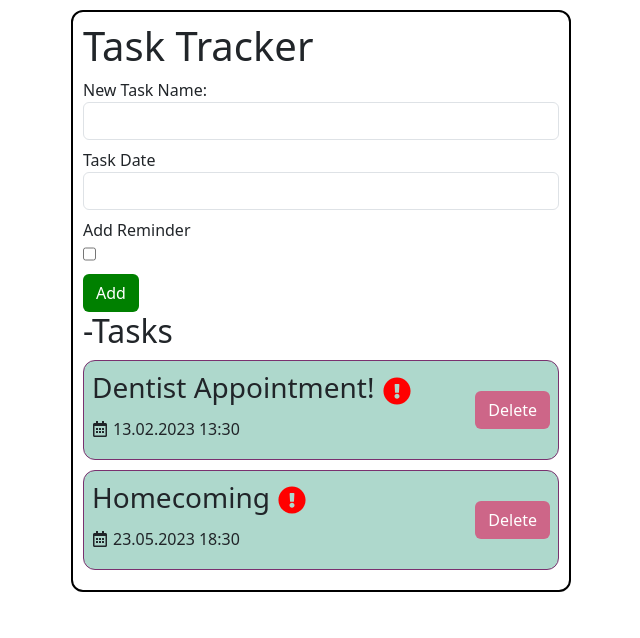
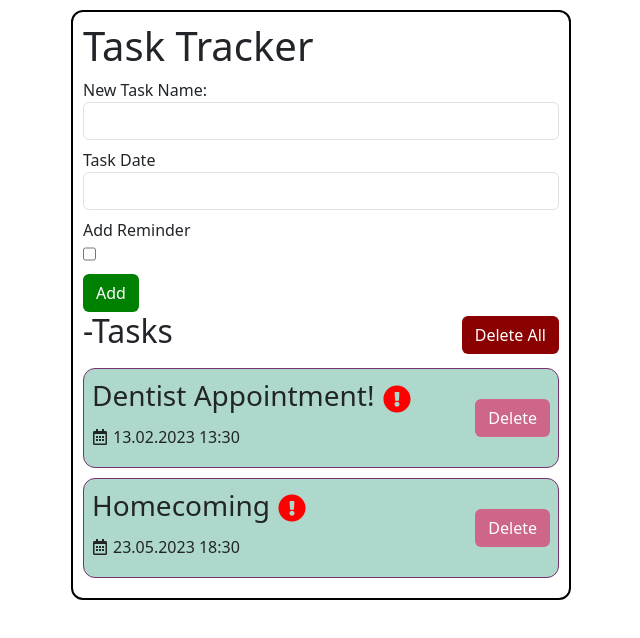
Before and after one commit to mitokande/to-do-react, a React (Create React App) app: page / in a window 1280 px wide. Shown: the top 638 px of the page, without its empty margins (319-959 px from the left). Built offline with nearby package versions, Linux system fonts and the light colour scheme.

Commit message:
feat: added delete all functionality

```diff
--- a/src/App.js
+++ b/src/App.js
@@ -41,11 +41,14 @@ export default function App() {
       return todo
     }))
   }
+  const deleteAll = () => {
+    setTodos([])
+  }
   return (
     <div className='main'>
       <Header></Header>
       <NewTask addTask={addTodo} />
-      <Todos onComplete={complete} tasks={todos} onDelete={deleteTodo} ></Todos>
+      <Todos onComplete={complete} tasks={todos} deleteAll={deleteAll} onDelete={deleteTodo} ></Todos>
     </div>
   )
 }
--- a/src/components/Button.js
+++ b/src/components/Button.js
@@ -3,7 +3,7 @@ import React from 'react'
 export default function Button({ title, bgColor, onClick }) {
     return (
         <button
-            onClick={onClick}
+            onClick={() => onClick()}
             className='btn'
             style={{ backgroundColor: bgColor }}
         >{title}</button>
--- a/src/components/Todos.js
+++ b/src/components/Todos.js
@@ -1,11 +1,14 @@
 import React from 'react'
 import Todo from './Todo'
+import Button from './Button'
 
-
-export default function Todos({ tasks, onDelete, onComplete }) {
+export default function Todos({ tasks, onDelete, onComplete, deleteAll }) {
     return (
         <div>
-            <h2>-Tasks</h2>
+            <div style={{ display: 'flex', justifyContent: 'space-between' }}>
+                <h2>-Tasks</h2>
+                <Button title={'Delete All'} onClick={deleteAll} bgColor={'darkred'} />
+            </div>
             {tasks.length > 0 ? tasks.map((todo) => (
                 <Todo key={todo.id} onDelete={onDelete} onComplete={onComplete} todo={todo}></Todo>
             )) : 'Nothing to do!'}
```
